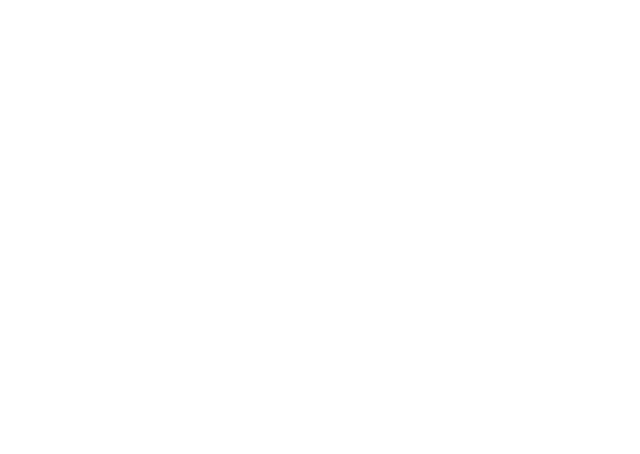
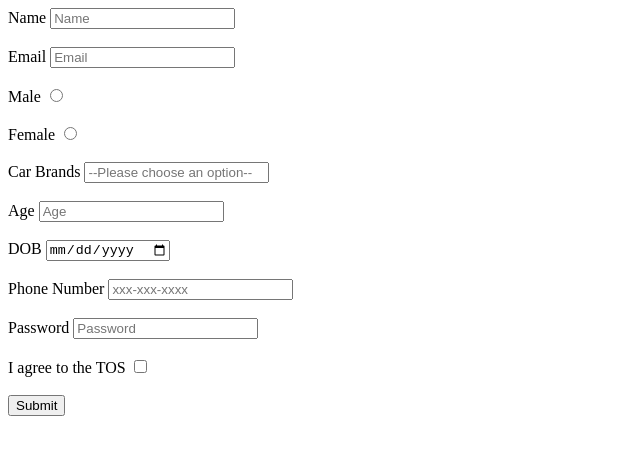
Before and after one commit to acciojob/signup-form-car-Mohd1999-collb, a website: page main.html in a window 1280 px wide. Shown: the whole page, without its empty margins (0-640 px from the left). Drawn offline with Linux system fonts and the light colour scheme.

Commit message:
created a submission

```diff
--- a/main.html
+++ b/main.html
@@ -8,6 +8,54 @@
 
 <body>
 	<!-- the entire body must be written by student -->
+	<form method="post">
+		<label for="name">Name</label>
+		<input type="text" id="name" required placeholder="Name"><br><br>
+
+		<label for="email">Email</label>
+		<input type="email" id="email" required placeholder="Email"><br><br>
+
+		<label for="gender_m">Male</label>
+		<input type="radio" id="gender_m" required name="gender"><br><br>
+
+		<label for="gender_f">Female</label>
+		<input type="radio" id="gender_f" required name="gender"><br><br>
+
+<!-- 		<select id="cars" >
+			--Please choose an option--
+			<option >Alto</option>
+			<option>BMW</option>
+			<option>XUV</option>
+			<option>XYLO</option>
+		</select><br><br> -->
+
+		<label for="cars">Car Brands</label>
+		<input type="select" id="cars" required placeholder="--Please choose an option--"><br><br>
+
+		<label for="age">Age</label>
+		<input type="number" id="age" required placeholder="Age"><br><br>
+
+		<label for="dob">DOB</label>
+		<input type="date" id="dob" required><br><br>
+
+		<label for="tel">Phone Number</label>
+		<input type="tel" id="tel" placeholder="xxx-xxx-xxxx"><br><br>
+
+		<label for="password">Password</label>
+		<input type="password" id="password" placeholder="Password"><br><br>
+
+		<label for="tos">I agree to the TOS</label>
+		<input type="checkbox" id="tos" placeholder="Password"><br><br>
+
+		<button type="submit">Submit</button>
+	</form>
+
+
+
+
+
+
+
     <script type="text/javascript" src="./script.js">
 </script>
 
```
